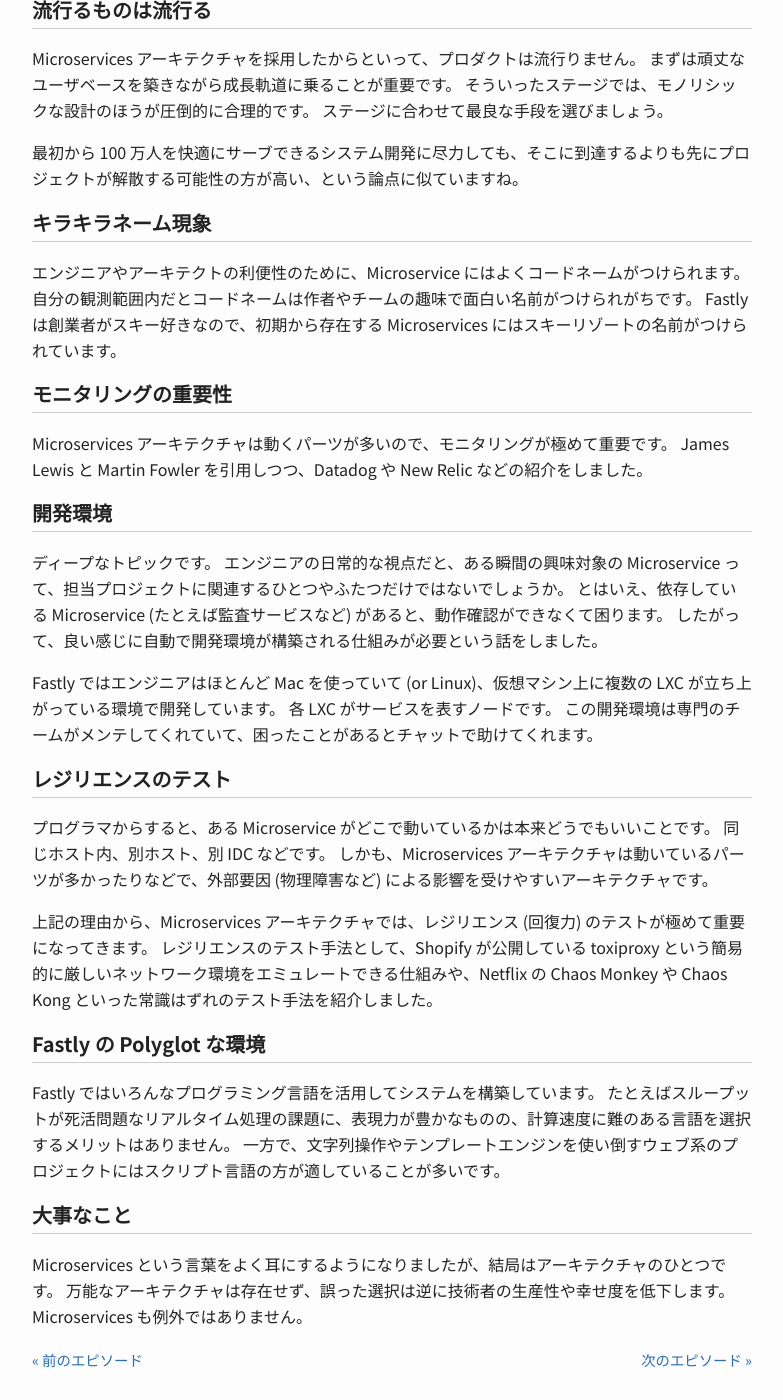
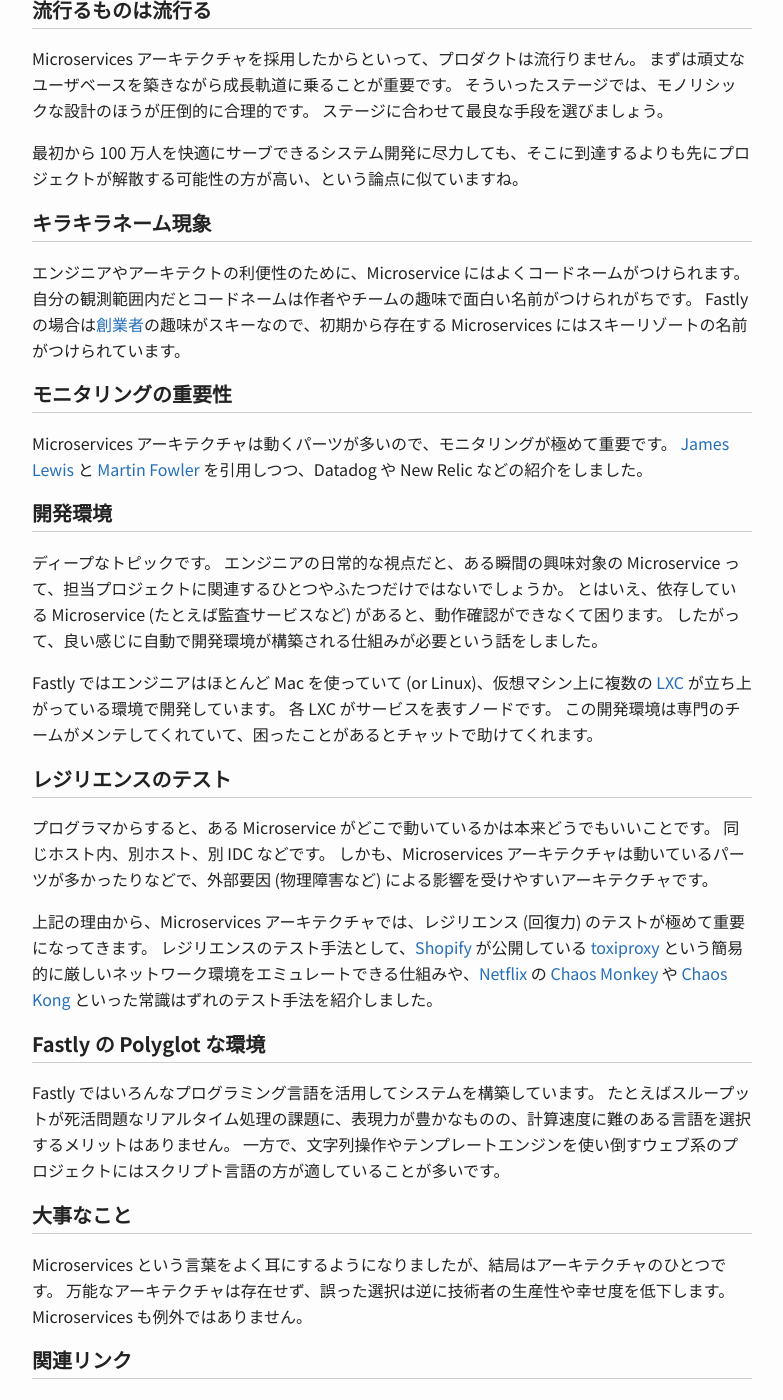
Before and after one commit to toru/ep.torumk.com, a Jekyll site: the page built from _posts/2016-03-17-oreilly-microservices-event.md, in a window 1280 px wide and 1400 px high, scrolled down 1174 px. Shown: the whole window, without its empty margins (248-1031 px from the left). Built offline with Jekyll 4.4.1, drawn with Linux system fonts in a browser that asks for light colours; some of the changed text lies outside the part shown.

Commit message:
posts: add hyperlinks to the microservices episode

```diff
--- a/_posts/2016-03-17-oreilly-microservices-event.md
+++ b/_posts/2016-03-17-oreilly-microservices-event.md
@@ -4,7 +4,7 @@
 permalink: /oreilly-microservices-event
 ---
 
-株式会社オライリー・ジャパン主催の「マイクロサービスアーキテクチャ」出版記念イベントで久しぶりに話してきました。
+株式会社オライリー・ジャパン主催の「[マイクロサービスアーキテクチャ](https://www.oreilly.co.jp/books/9784873117607/)」出版記念イベントで久しぶりに話してきました。
 
 ![random-day-at-fastly]({{ site.object_store }}/ep/c12b169f.jpg)
 
@@ -39,12 +39,12 @@
 
 エンジニアやアーキテクトの利便性のために、Microservice にはよくコードネームがつけられます。
 自分の観測範囲内だとコードネームは作者やチームの趣味で面白い名前がつけられがちです。
-Fastly は創業者がスキー好きなので、初期から存在する Microservices にはスキーリゾートの名前がつけられています。
+Fastly の場合は[創業者](https://twitter.com/crucially)の趣味がスキーなので、初期から存在する Microservices にはスキーリゾートの名前がつけられています。
 
 ## モニタリングの重要性
 
 Microservices アーキテクチャは動くパーツが多いので、モニタリングが極めて重要です。
-James Lewis と Martin Fowler を引用しつつ、Datadog や New Relic などの紹介をしました。
+[James Lewis](https://www.thoughtworks.com/profiles/james-lewis) と [Martin Fowler](https://ja.wikipedia.org/wiki/マーティン・ファウラー) を引用しつつ、Datadog や New Relic などの紹介をしました。
 
 ## 開発環境
 
@@ -53,7 +53,7 @@
 とはいえ、依存している Microservice (たとえば監査サービスなど) があると、動作確認ができなくて困ります。
 したがって、良い感じに自動で開発環境が構築される仕組みが必要という話をしました。
 
-Fastly ではエンジニアはほとんど Mac を使っていて (or Linux)、仮想マシン上に複数の LXC が立ち上がっている環境で開発しています。
+Fastly ではエンジニアはほとんど Mac を使っていて (or Linux)、仮想マシン上に複数の [LXC](https://linuxcontainers.org) が立ち上がっている環境で開発しています。
 各 LXC がサービスを表すノードです。
 この開発環境は専門のチームがメンテしてくれていて、困ったことがあるとチャットで助けてくれます。
 
@@ -64,7 +64,7 @@
 しかも、Microservices アーキテクチャは動いているパーツが多かったりなどで、外部要因 (物理障害など) による影響を受けやすいアーキテクチャです。
 
 上記の理由から、Microservices アーキテクチャでは、レジリエンス (回復力) のテストが極めて重要になってきます。
-レジリエンスのテスト手法として、Shopify が公開している toxiproxy という簡易的に厳しいネットワーク環境をエミュレートできる仕組みや、Netflix の Chaos Monkey や Chaos Kong といった常識はずれのテスト手法を紹介しました。
+レジリエンスのテスト手法として、[Shopify](https://www.shopify.com/) が公開している [toxiproxy](https://github.com/Shopify/toxiproxy) という簡易的に厳しいネットワーク環境をエミュレートできる仕組みや、[Netflix](https://www.netflix.com) の [Chaos Monkey](http://techblog.netflix.com/2012/07/chaos-monkey-released-into-wild.html) や [Chaos Kong](http://techblog.netflix.com/2015/09/chaos-engineering-upgraded.html) といった常識はずれのテスト手法を紹介しました。
 
 ## Fastly の Polyglot な環境
 
@@ -77,3 +77,8 @@
 Microservices という言葉をよく耳にするようになりましたが、結局はアーキテクチャのひとつです。
 万能なアーキテクチャは存在せず、誤った選択は逆に技術者の生産性や幸せ度を低下します。
 Microservices も例外ではありません。
+
+## 関連リンク
+
+- [出版記念イベント (O'Reilly)](https://www.oreilly.co.jp/editors/archives/2016/02/microservices_event.html)
+- [イベントの Togetter まとめ](https://togetter.com/li/949990)
```
